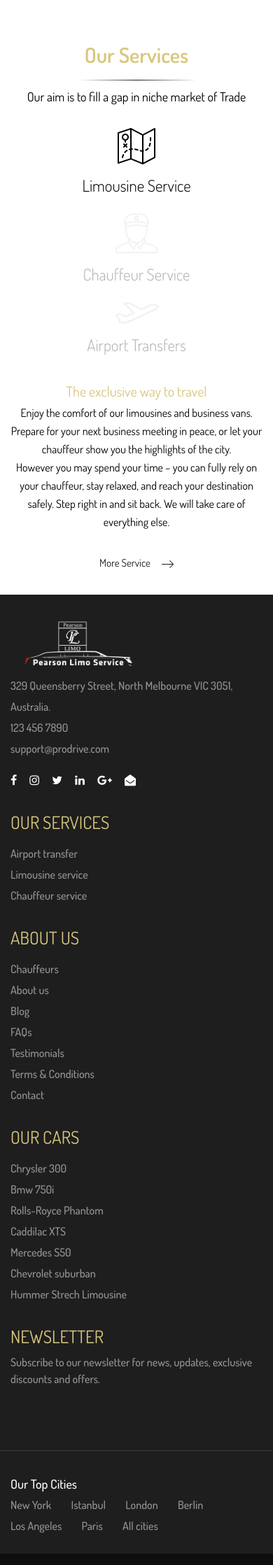
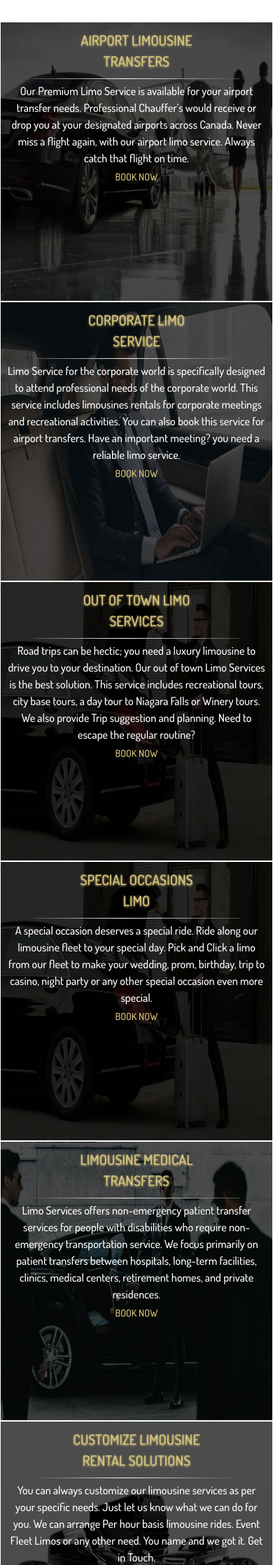
Before and after one commit to yasirshakil/pearsonlimoservices, a PHP site: page /about.php in a window 390 px wide. Shown: the part 2233-4470 px from the top of the page at 70% size. Run offline with PHP 8.4, Linux system fonts and the light colour scheme.

Commit message:
changes in about page

```diff
--- a/about.php
+++ b/about.php
@@ -10,10 +10,10 @@ include ('./header.php');
 				<div class="row">
 					<div class="col-md-12">
 						<section class="template-title center">
-							<h1 class="title has-over">Story About Us</h1>
-							<span>Story About Us</span>
-							<div class="co-lg-12 col-md-12 col-sm-12 col-12 mb-2 mt-2">
-								<div class="Borders m-auto co-lg-3 col-md-3 col-sm-6 col-6"></div>
+							<h1 class="title has-over">About</h1>
+							<span>About</span>
+							<div class="co-lg-12 col-md-12 col-sm-12 col-12 mb-1 mt-1">
+								<div class="Borders m-auto co-lg-2 col-md-2 col-sm-6 col-6"></div>
 							</div>
 						</section>
 					</div>
@@ -21,7 +21,7 @@ include ('./header.php');
 				<div class="row">
 					<div class="col-md-12">
 						<div class="images">
-							<img width="100%" src="images/slider2.jpg" alt="">
+							<!-- <img width="100%" src="images/slider2.jpg" alt=""> -->
 						</div>
 					</div>
 					<div class="col-lg-12 col-md-12">
@@ -168,9 +168,137 @@ include ('./header.php');
 				</div>
 			</div>
 		</section>
+		<section class="template-title has-over ovvs">
+			<div class="container">
+				<h3 class="title">Our Services</h3>
+				<div class="row">
+					<div class="co-lg-12 col-md-12 col-sm-12 col-12 mb-2 mt-2">
+						<div class="Borders m-auto co-lg-3 col-md-3 col-sm-6 col-6"></div>
+					</div>
+				</div>
+				<p class="subtitle">Our aim is to fill a gap in niche market of Trade</p>
+			</div>
+		</section>
+		<section>
+			<div class="container">
+				<div class="row">
+					<div class="col-lg-4 col-md-4 col-sm-12 col-12 Col-Box">
+						<img class="Box-Image" src="images/FleetBox_images/fleet1.jpg" alt="">
+						<div class="Content-Box">
+							<h2>AIRPORT LIMOUSINE<br>TRANSFERS</h2>
+							<div class="borderr"></div>
+							<p class="bb-descr">
+								Our Premium Limo Service is available for your airport transfer needs.
+								Professional Chauffer’s would receive or drop you at your designated airports
+								across Canada. Never miss a flight again, with our airport limo service. Always catch
+								that flight on time.
+							</p>
+							<div>
+								<div class="LinksBox">
+									<a class="Box-Links" href="">BOOK NOW</a>
+									<div class="LinkBorder"></div>
+								</div>
+							</div>
+						</div>
+					</div>
+					<div class="col-lg-4 col-md-4 col-sm-12 col-12 Col-Box">
+						<img class="Box-Image" src="images/FleetBox_images/fleet5.jpeg" alt="">
+						<div class="Content-Box">
+							<h2>CORPORATE LIMO<br>SERVICE</h2>
+							<div class="borderr"></div>
+							<p class="bb-descr">
+								Limo Service for the corporate world is specifically designed to attend professional
+								needs of the corporate world. This service includes limousines rentals for corporate
+								meetings and recreational activities.
+								You can also book this service for airport transfers. Have an important meeting? you
+								need a reliable limo service.
+							</p>
+							<div class="LinksBox">
+								<a class="Box-Links" href="">BOOK NOW</a>
+								<div class="LinkBorder"></div>
+							</div>
+						</div>
+					</div>
+					<div class="col-lg-4 col-md-4 col-sm-12 col-12 Col-Box">
+						<img class="Box-Image" src="images/FleetBox_images/fleet3.jpg" alt="">
+						<div class="Content-Box">
+							<h2>OUT OF TOWN LIMO<br>SERVICES</h2>
+							<div class="borderr"></div>
+							<p class="bb-descr">
+								Road trips can be hectic; you need a luxury limousine to drive you to your destination.
+								Our out of town Limo Services is the best solution. This service includes recreational
+								tours, city base tours,
+								a day tour to Niagara Falls or Winery tours. We also provide Trip suggestion and
+								planning.
+								Need to escape the regular routine?
+							</p>
+							<div class="LinksBox">
+								<a class="Box-Links" href="">BOOK NOW</a>
+								<div class="LinkBorder"></div>
+							</div>
+						</div>
+					</div>
+				</div>
+				<div class="row">
+					<div class="col-lg-4 col-md-4 col-sm-12 col-12 Col-Box">
+						<img class="Box-Image" src="images/FleetBox_images/fleet3.jpg" alt="">
+						<div class="Content-Box">
+							<h2>SPECIAL OCCASIONS<br>LIMO</h2>
+							<div class="borderr"></div>
+							<p class="bb-descr">
+								A special occasion deserves a special ride. Ride along our limousine fleet to your
+								special day.
+								Pick and Click a limo from our fleet to make your wedding, prom, birthday, trip to
+								casino, night party or any
+								other special occasion even more special.
+							</p>
+							<div class="LinksBox">
+								<a class="Box-Links" href="">BOOK NOW</a>
+								<div class="LinkBorder"></div>
+							</div>
+						</div>
+					</div>
+					<div class="col-lg-4 col-md-4 col-sm-12 col-12 Col-Box">
+						<img class="Box-Image" src="images/FleetBox_images/fleet4.jpg" alt="">
+						<div class="Content-Box">
+							<h2>LIMOUSINE MEDICAL<br>TRANSFERS</h2>
+							<div class="borderr"></div>
+							<p class="bb-descr">
+								Limo Services offers non-emergency patient transfer services for people
+								with disabilities who require non-emergency transportation service. We focus primarily
+								on patient transfers between hospitals, long-term facilities, clinics, medical centers,
+								retirement homes, and private residences.
+							</p>
+							<div class="LinksBox">
+								<a class="Box-Links" href="">BOOK NOW</a>
+								<div class="LinkBorder"></div>
+							</div>
+						</div>
+					</div>
+					<div class="col-lg-4 col-md-4 col-sm-12 col-12 Col-Box mb-5">
+						<img class="Box-Image" src="images/FleetBox_images/fleet6.png" alt="">
+						<div class="Content-Box">
+							<h2>CUSTOMIZE LIMOUSINE<br>RENTAL SOLUTIONS</h2>
+							<div class="borderr"></div>
+							<p class="bb-descr">
+								You can always customize our limousine services as per your specific needs. Just let us
+								know
+								what we can do for you. We can arrange Per hour basis limousine rides. Event Fleet Limos
+								or any other need.
+								You name and we got it. Get in Touch.
+							</p>
+							<div class="LinksBox">
+								<a class="Box-Links" href="">BOOK NOW</a>
+								<div class="LinkBorder"></div>
+							</div>
+						</div>
+					</div>
+				</div>
+			</div>
+		</section>
 		<!-- End Testimonial Area -->
 		<!-- Start Section Iconbox -->
-		<section class="section-iconbox icon-box">
+		<!-- <section class="section-iconbox icon-box">
 			<div class="container">
 				<div class="template-title has-over">
 					<h3 class="title">Our Services</h3>
@@ -239,7 +367,7 @@ include ('./header.php');
 					</div>
 				</div>
 			</div>
-		</section>
+		</section> -->
 		<!-- End Section Iconbox -->
 		<!-- Start Footer -->
 		<!-- Start Footer -->
--- a/css/shortcodes.css
+++ b/css/shortcodes.css
@@ -427,7 +427,7 @@
 }
 /*========== About ==========*/
 .about {
-	padding: 90px 0;
+	padding: 50px 0;
 }
 /*========== Contact Area ==========*/
 .contact-area {
```
